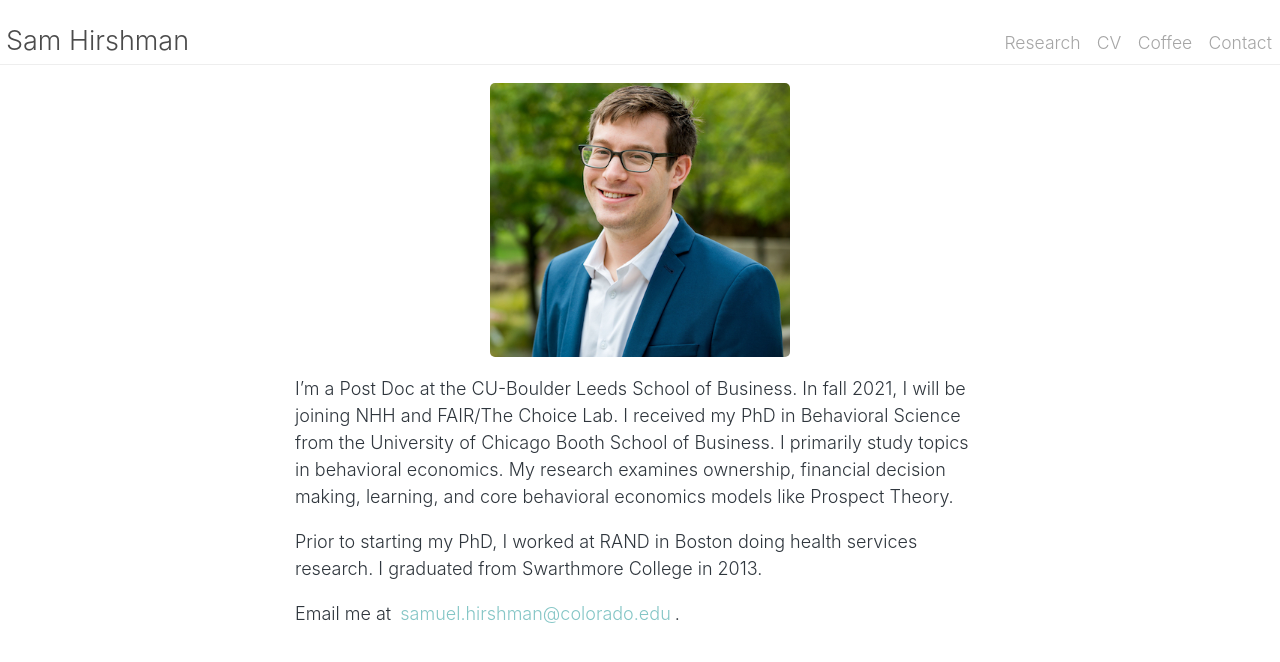
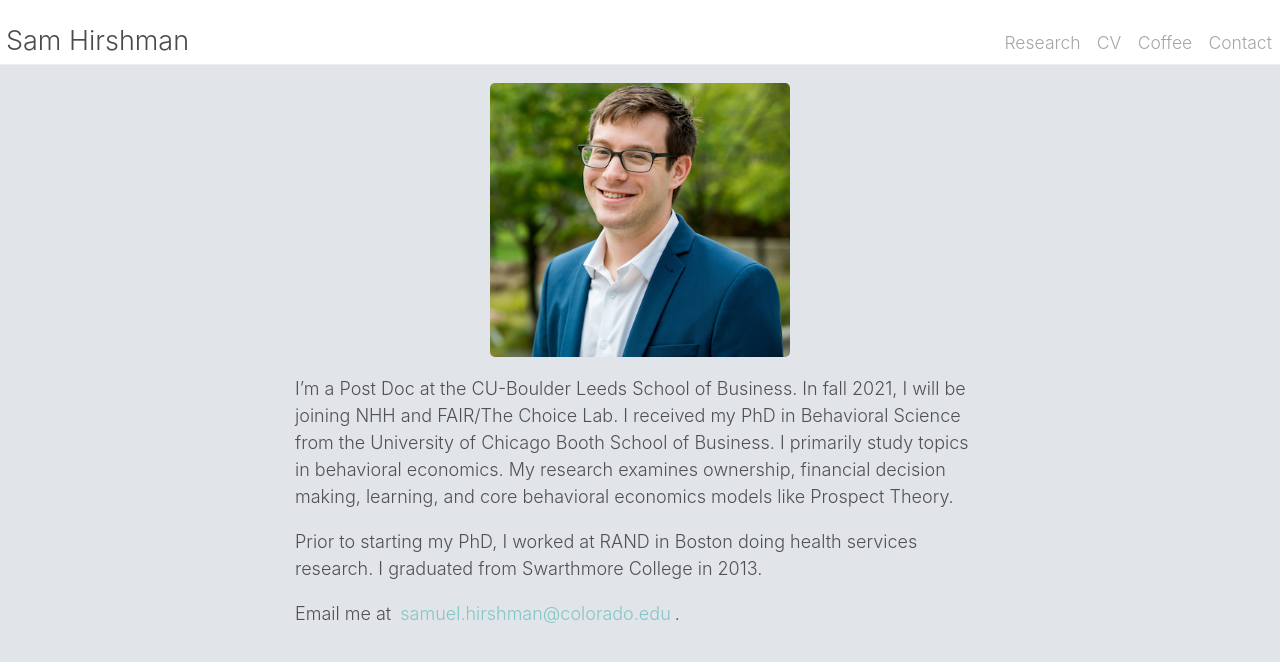
Before and after one commit to shirshma/shirshma.github.io, a Jekyll site: the page built from index.md, in a window 1280 px wide. Shown: the top 662 px of the page. Built offline with Jekyll 4.4.1, drawn with Linux system fonts in a browser that asks for light colours.

Commit message:
Update _variables.scss

```diff
--- a/_sass/_variables.scss
+++ b/_sass/_variables.scss
@@ -19,10 +19,10 @@ $root-font-family: -apple-system, BlinkMacSystemFont, "Segoe UI", "Roboto", "Oxy
 $root-font-size: 16px;
 $root-line-height: 1.5;
 
-//$body-color: #515151;
-$body-color: #2f363d;
+$body-color: #515151;
 
-$body-bg: #fff;
+
+$body-bg: #e1e4e8;
 $link-color: $blue;
 
 $border-color: #e5e5e5;
```
